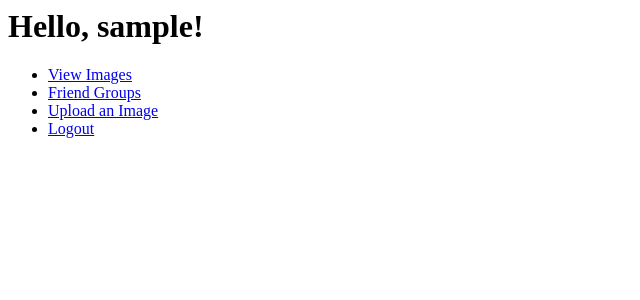
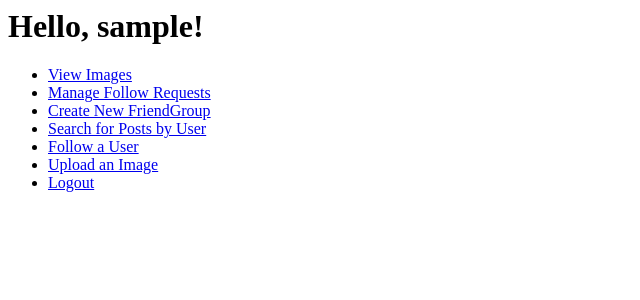
Before and after one commit to HenryRivera/Databases-Project, a Flask app: page /home in a window 1280 px wide. Shown: the top 300 px of the page, without its empty margins (0-640 px from the left). Run offline with Flask 2, Linux system fonts and the light colour scheme; the visitor is signed in with stand-in values (Sample User, id 1).

Commit message:
Update home.html

```diff
--- a/Databases-Project-master/PROJECT CODE HERE/templates/home.html
+++ b/Databases-Project-master/PROJECT CODE HERE/templates/home.html
@@ -7,7 +7,10 @@
         <div>
             <ul>
                 <li><a href="/images">View Images</a></li>
-                <li><a href="/groups">Friend Groups</a></li>
+                <li><a href="/manageRequests">Manage Follow Requests</a></li>
+                <li><a href="/registerFriendGroup">Create New FriendGroup</a></li>
+                <li><a href="/searchPoster">Search for Posts by User</a></li>
+                <li><a href="/follow">Follow a User</a></li>
                 <li><a href="/upload">Upload an Image</a></li>
                 <li><a href="/logout">Logout</a></li>
             </ul>
```
